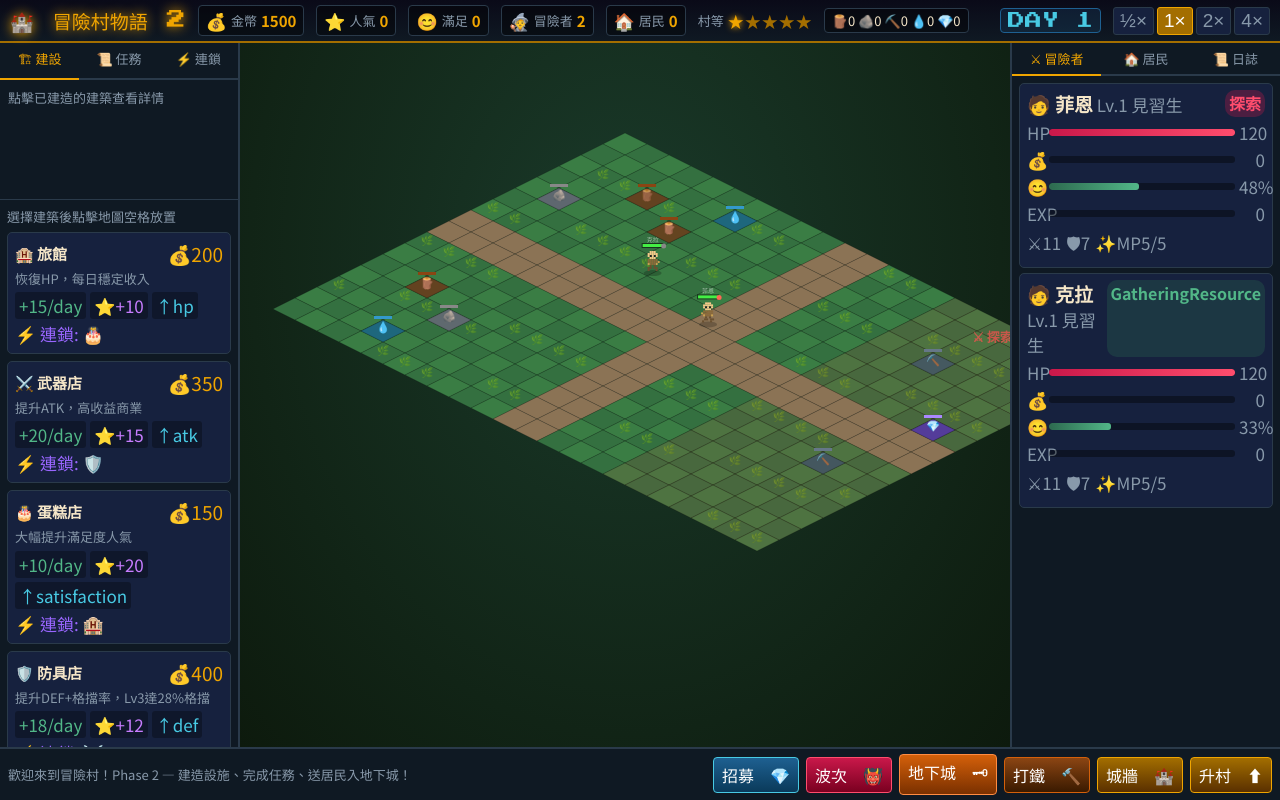
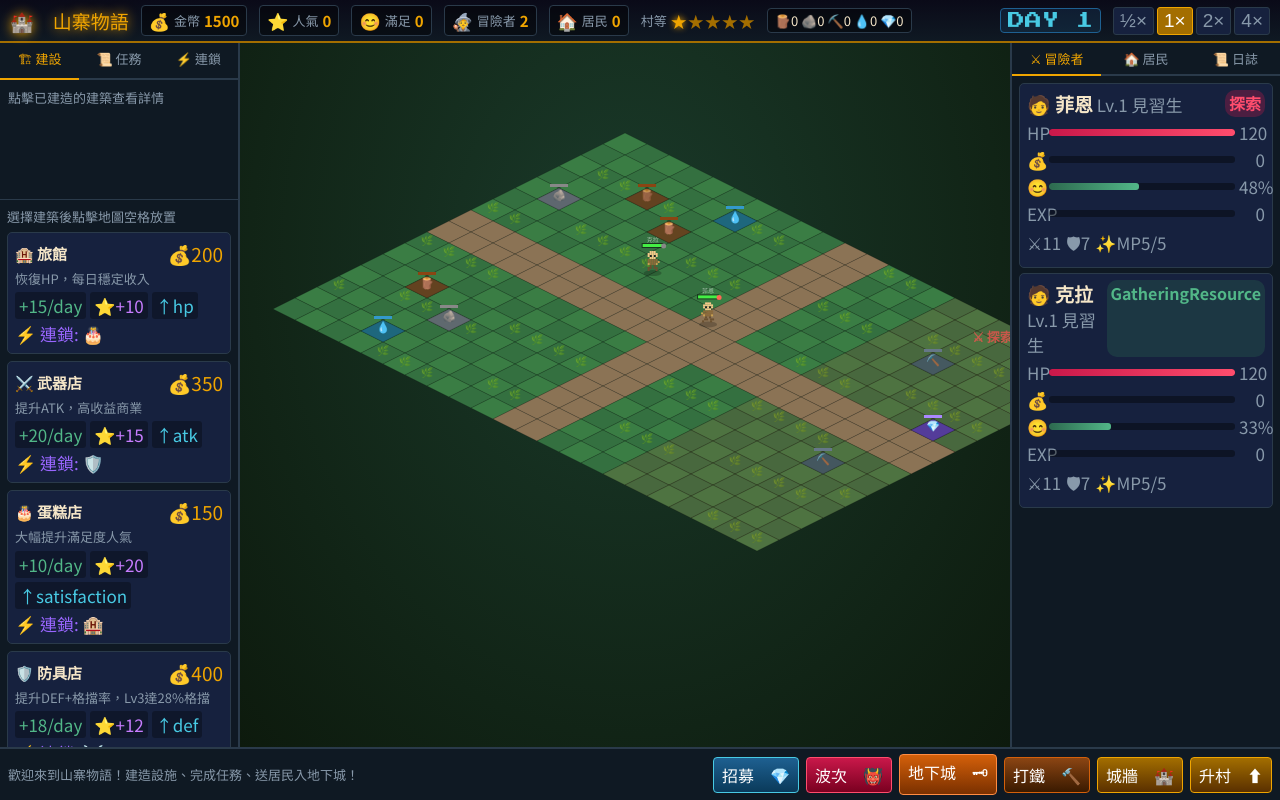
Before and after one commit to oska626/dungeon-village, a plain HTML site: page index.html in a window 1280 px wide. Drawn offline with Linux system fonts and the light colour scheme.

Commit message:
改名山寨物語

```diff
--- a/index.html
+++ b/index.html
@@ -3,7 +3,7 @@
 <head>
 <meta charset="UTF-8">
 <meta name="viewport" content="width=device-width, initial-scale=1.0">
-<title>冒險村物語</title>
+<title>山寨物語</title>
 <style>
 @import url('https://fonts.googleapis.com/css2?family=Press+Start+2P&family=Noto+Sans+TC:wght@400;700&display=swap');
 :root {
@@ -273,7 +273,7 @@ body{background:var(--bg-deep);color:var(--parchment);font-family:'Noto Sans TC'
 
 <!-- TOP BAR -->
 <div id="topbar">
-  <span id="game-title">🏰 冒險村物語 2</span>
+  <span id="game-title">🏰 山寨物語</span>
   <div class="stat-pill"><span class="icon">💰</span><span class="lbl">金幣</span><span class="val" id="gold-val">1500</span></div>
   <div class="stat-pill"><span class="icon">⭐</span><span class="lbl">人氣</span><span class="val" id="pop-val">0</span></div>
   <div class="stat-pill"><span class="icon">😊</span><span class="lbl">滿足</span><span class="val" id="sat-val">0</span></div>
@@ -331,7 +331,7 @@ body{background:var(--bg-deep);color:var(--parchment);font-family:'Noto Sans TC'
 
 <!-- BOTTOM BAR -->
 <div id="bottombar">
-  <span id="status-msg">歡迎來到冒險村！Phase 2 — 建造設施、完成任務、送居民入地下城！</span>
+  <span id="status-msg">歡迎來到山寨物語！建造設施、完成任務、送居民入地下城！</span>
   <button class="btn-action blue" onclick="recruitAdventurer()">招募 💎</button>
   <button class="btn-action red" onclick="triggerMonsterWave()">波次 👹</button>
   <button class="btn-action orange" onclick="openDungeonMenu()">地下城 🗝</button>
@@ -425,7 +425,7 @@ body{background:var(--bg-deep);color:var(--parchment);font-family:'Noto Sans TC'
 
 <script>
 /* ══════════════════════════════════════════════════════
-   GAME DATA — Phase 2 Extended Schema
+   GAME DATA
 ══════════════════════════════════════════════════════ */
 const GAME_DATA = {
   buildings:[
@@ -1585,7 +1585,7 @@ function drawMonster(m){
 }
 
 /* ══════════════════════════════════════════════════════
-   FSM — ADVENTURER AGENT (Phase 2 Extended)
+   FSM — ADVENTURER AGENT
 ══════════════════════════════════════════════════════ */
 let advIdCounter=1;
 
@@ -1940,7 +1940,7 @@ function trySpawnMonster(adv){
 }
 
 /* ══════════════════════════════════════════════════════
-   RESIDENT SYSTEM (Phase 2 Core)
+   RESIDENT SYSTEM
 ══════════════════════════════════════════════════════ */
 function promoteResident(adv){
   adv.isResident=true;
@@ -1998,7 +1998,7 @@ function applyResidentBonuses(){
 }
 
 /* ══════════════════════════════════════════════════════
-   SYNERGY SYSTEM (Phase 2 Core)
+   SYNERGY SYSTEM
 ══════════════════════════════════════════════════════ */
 function recalcSynergies(){
   G.activeSynergyMap={};
@@ -2409,7 +2409,7 @@ function updateTopBar(){
 }
 
 /* ══════════════════════════════════════════════════════
-   BUILDING SYSTEM (Phase 2 — Upgrade)
+   BUILDING SYSTEM
 ══════════════════════════════════════════════════════ */
 function buildBuildPanel(){
   const c=document.getElementById('left-tab-build');c.innerHTML='<div style="font-size:13px;color:var(--text-dim);margin-bottom:6px;">選擇建築後點擊地圖空格放置</div>';
@@ -2495,7 +2495,7 @@ function upgradeBuilding(gx,gy){
 }
 
 /* ══════════════════════════════════════════════════════
-   QUEST SYSTEM (Phase 2 Core)
+   QUEST SYSTEM
 ══════════════════════════════════════════════════════ */
 function updateQuestProgress(){
   let hasNew=false;
@@ -3009,7 +3009,7 @@ function init(){
     G.adventurers.push(adv);
   }
   document.getElementById('adv-count-val').textContent=G.adventurers.length;
-  addLog('🏰 冒險村物語 Phase 3 — 開始！','level');
+  addLog('🏰 山寨物語 — 開始！','level');
   addLog('🆕 新系統：城牆防禦、資源採集、裝備升級、攻城事件！','build');
   addLog('🪵 冒險者會自動採集樹林/石礦/鐵礦資源','earn');
   addLog('🏰 建造城牆抵禦攻城！每隔一段時間怪物會進攻村莊','combat');
```
